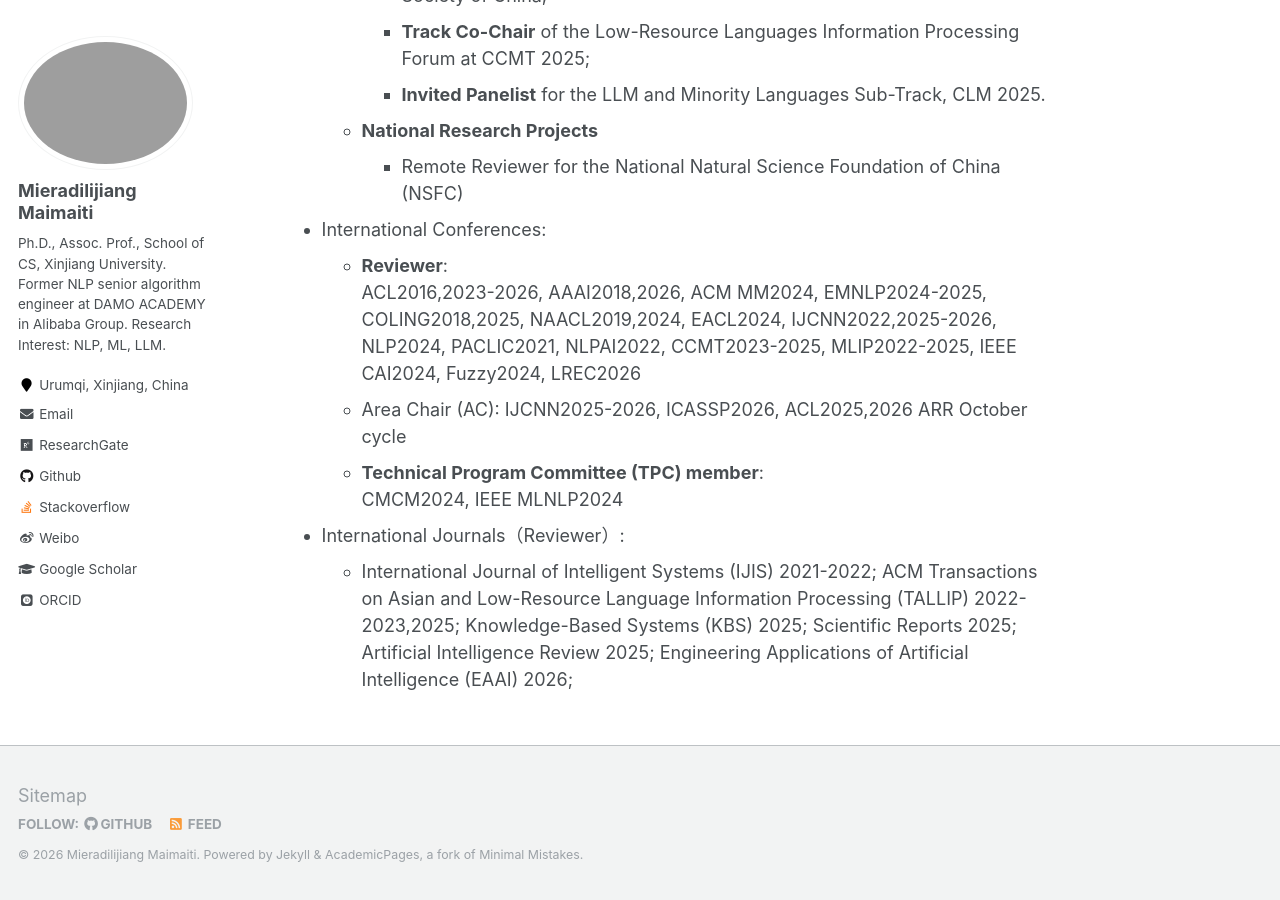
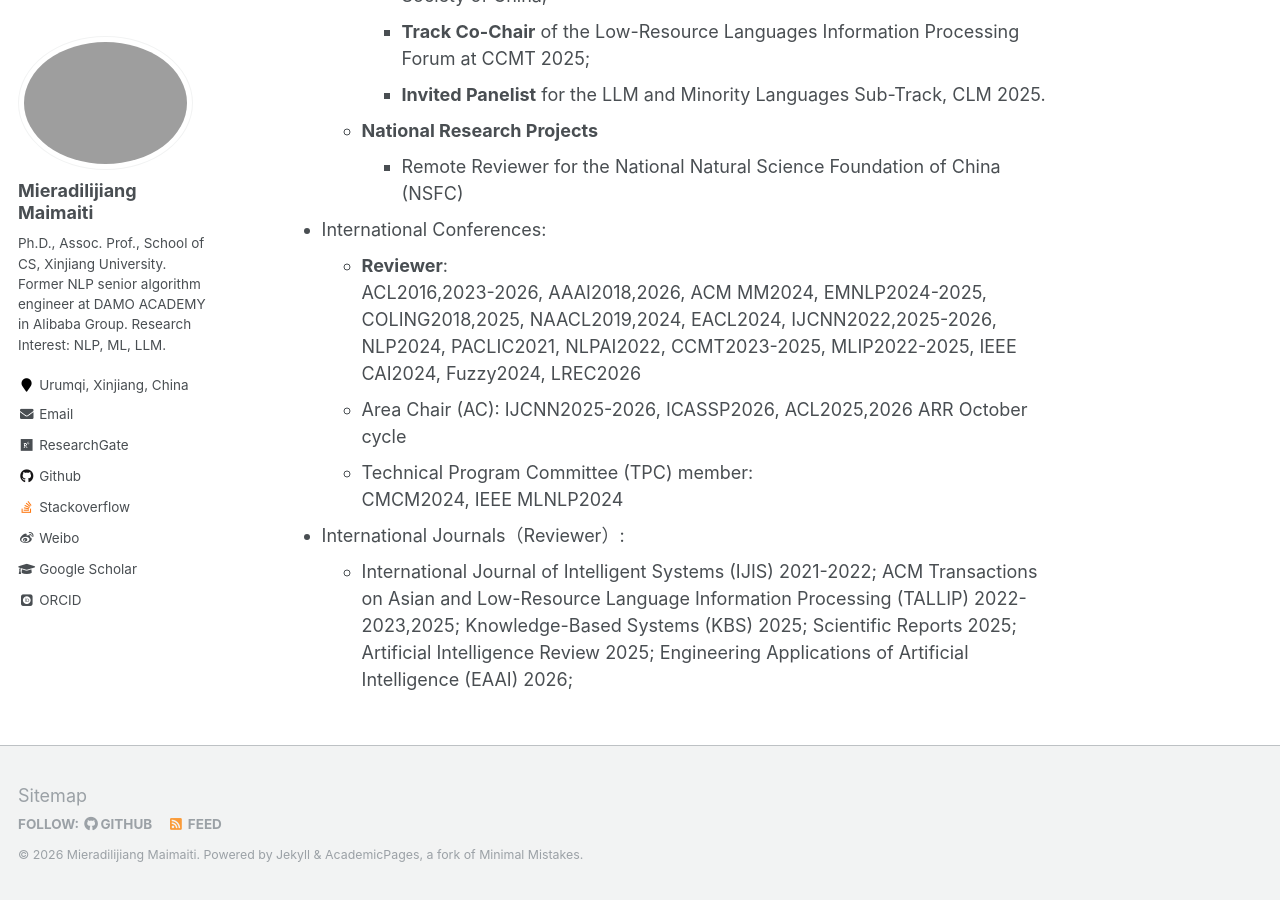
Before and after one commit to miradel51/miradel51.github.io, a Jekyll site: the page built from _pages/service.md, in a window 1280 px wide and 900 px high, scrolled down 736 px. Built offline with Jekyll 4.4.1, drawn with Linux system fonts in a browser that asks for light colours; some web fonts are replaced.

```diff
--- a/_pages/service.md
+++ b/_pages/service.md
@@ -28,7 +28,7 @@ author_profile: true
   - **Reviewer**:
     ACL2016,2023-2026, AAAI2018,2026, ACM MM2024, EMNLP2024-2025, COLING2018,2025, NAACL2019,2024, EACL2024, IJCNN2022,2025-2026, NLP2024, PACLIC2021, NLPAI2022, CCMT2023-2025, MLIP2022-2025, IEEE CAI2024, Fuzzy2024, LREC2026
   - Area Chair (AC): IJCNN2025-2026, ICASSP2026, ACL2025,2026 ARR October cycle
-  - **Technical Program Committee (TPC) member**:
+  - Technical Program Committee (TPC) member:
     CMCM2024, IEEE MLNLP2024
 
 - International Journals（Reviewer）:
```
